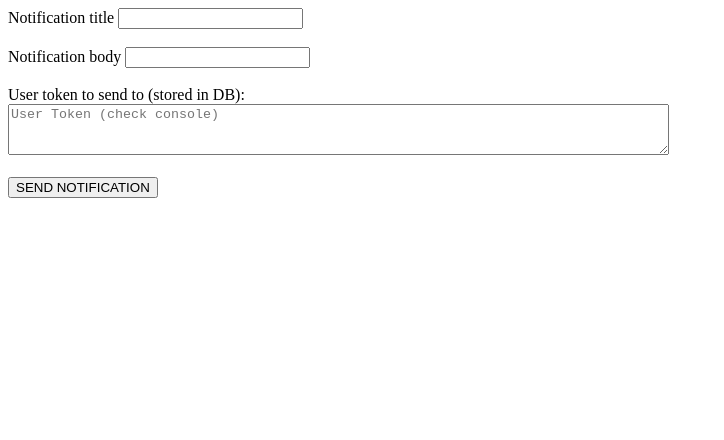
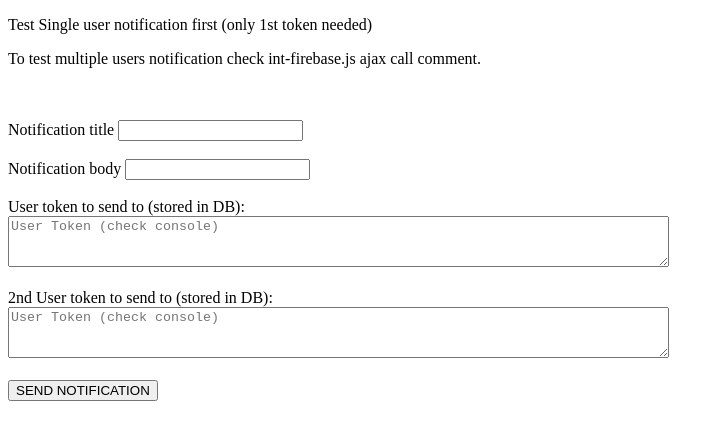
Before and after one commit to imadLASRI/FCM-test, a plain HTML site: page index.html in a window 1280 px wide. Shown: the whole page, without its empty margins (0-724 px from the left). Drawn offline with nearby package versions, Linux system fonts and the light colour scheme.

Commit message:
FCM for single and multiple user tokens

```diff
--- a/index.html
+++ b/index.html
@@ -6,6 +6,12 @@
     <title>Document</title>
   </head>
   <body>
+    <p>Test Single user notification first (only 1st token needed)</p>
+    <p>
+      To test multiple users notification check int-firebase.js ajax call
+      comment.
+    </p>
+    <br /><br />
     <label for="">Notification title</label>
     <input type="text" id="notification_title" />
     <br />
@@ -19,6 +25,17 @@
     <textarea
       name="usertoken"
       id="usertoken"
+      cols="80"
+      rows="3"
+      placeholder="User Token (check console)"
+    ></textarea>
+    <br />
+    <br />
+    <label for="">2nd User token to send to (stored in DB):</label>
+    <br />
+    <textarea
+      name="usertoken2"
+      id="usertoken2"
       cols="80"
       rows="3"
       placeholder="User Token (check console)"
--- a/init-firebase.js
+++ b/init-firebase.js
@@ -64,7 +64,6 @@ messaging.onMessage(function (payload) {
 // Needed to use the new serverkey (the longer one) for the authorisation
 $(function () {
   $("#sendFCM").click(function () {
-    if ($("#usertoken").val() !== "") {
     $.ajax({
       url: "https://fcm.googleapis.com/fcm/send",
       type: "POST",
@@ -76,6 +75,9 @@ $(function () {
       dataType: "json",
       data: JSON.stringify({
         to: $("#usertoken").val(),
+        //   in case of multiple users notification uncomment line bellow & comment the upper one
+
+        // registration_ids: [$("#usertoken").val(), $("#usertoken2").val()],
         notification: {
           title: $("#notification_title").val(),
           body: $("#notification_body").val(),
@@ -86,9 +88,6 @@ $(function () {
         console.log("ajax call success");
       },
     });
-    } else {
-      console.log("NO TOKEN YET");
-    }
   });
 });
 
```
Lines whose indentation alone changed are shown as unchanged.
